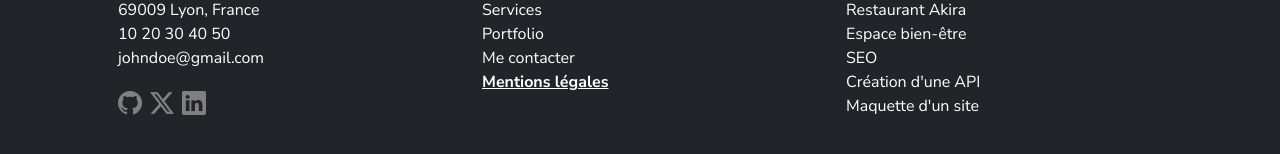
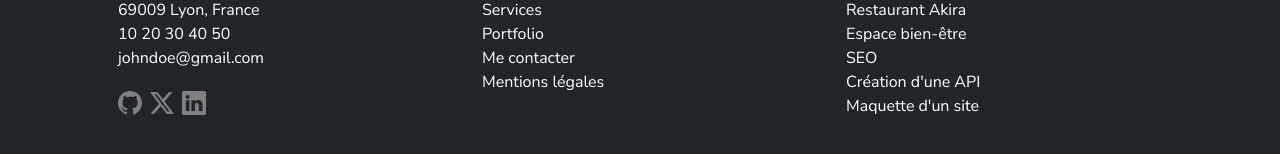
Before and after one commit to BenjCaro/portfolio, a React (Create React App) app: page /pages/legals in a window 1280 px wide. Shown: the part 744-898 px from the top of the page. Built offline with nearby package versions, Linux system fonts and the light colour scheme.

Commit message:
mise en gras au survol des liens du footer

```diff
--- a/src/index.css
+++ b/src/index.css
@@ -23,3 +23,14 @@ footer i {
 footer i:hover {
     color: white;
 }
+
+
+footer .nav-link.active {
+    font-weight: 400;
+    text-decoration: none;
+}
+
+footer .nav-link:hover {
+    font-weight: bold;
+
+}
```
